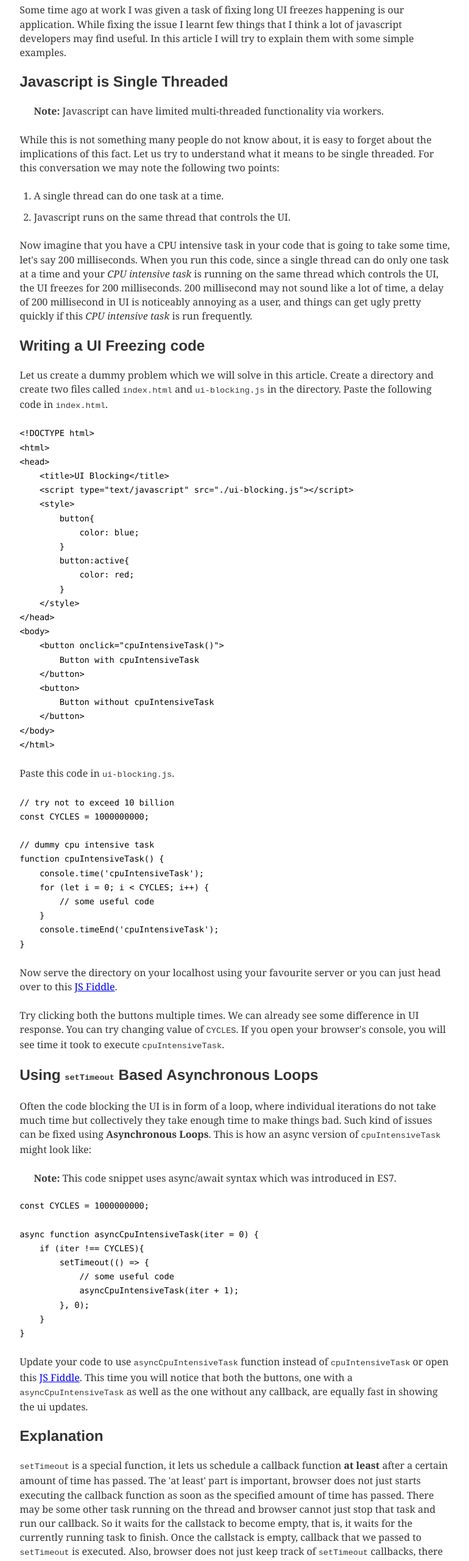
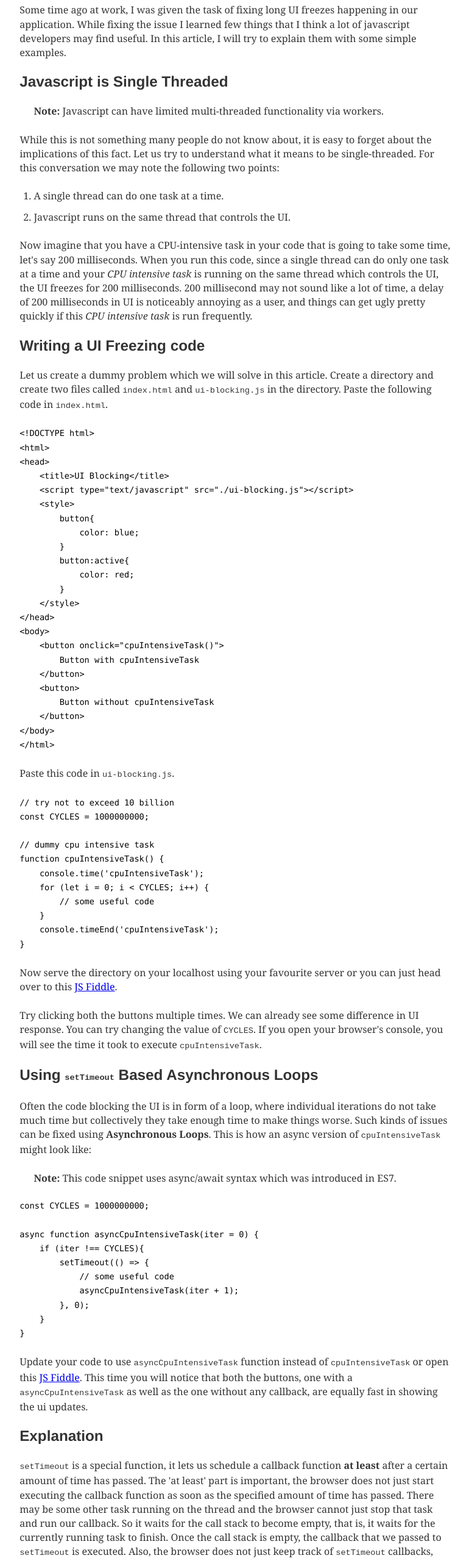
Before and after one commit to jayankmayukh/jayankmayukh.com, a Gatsby site: page /How-to-write-long-loops-in-javascript-that-do-not-block-the-ui/ in a window 1280 px wide. Shown: the part 240-2800 px from the top of the page at 61% size, without its empty margins (254-1024 px from the left). Built offline with nearby package versions, Linux system fonts and the light colour scheme; Gatsby itself is replaced by a stand-in of ours; some packages are replaced by stand-ins of ours; code samples lack their colours.

Commit message:
Fixed Grammer

````diff
--- a/content/blog/How-to-write-long-loops-in-javascript-that-do-not-block-the-ui/index.md
+++ b/content/blog/How-to-write-long-loops-in-javascript-that-do-not-block-the-ui/index.md
@@ -4,24 +4,24 @@ date: "2021-06-12T17:14:58.866Z"
 description: ""
 ---
 
-Some time ago at work I was given a task of fixing long UI freezes happening is our application.
-While fixing the issue I learnt few things that I think a lot of javascript developers may find useful.
-In this article I will try to explain them with some simple examples.
+Some time ago at work, I was given the task of fixing long UI freezes happening in our application.
+While fixing the issue I learned few things that I think a lot of javascript developers may find useful.
+In this article, I will try to explain them with some simple examples.
 
 ## Javascript is Single Threaded
 
 > __Note:__ Javascript can have limited multi-threaded functionality via workers.
 
 While this is not something many people do not know about, it is easy to forget about the implications of this fact.
-Let us try to understand what it means to be single threaded. For this conversation we may note the following two points:
+Let us try to understand what it means to be single-threaded. For this conversation we may note the following two points:
 
 1. A single thread can do one task at a time.
 2. Javascript runs on the same thread that controls the UI.
 
-Now imagine that you have a CPU intensive task in your code that is going to take some time, let's say 200 milliseconds.
+Now imagine that you have a CPU-intensive task in your code that is going to take some time, let's say 200 milliseconds.
 When you run this code, since a single thread can do only one task at a time and your _CPU intensive task_ is running on
 the same thread which controls the UI, the UI freezes for 200 milliseconds. 200 millisecond may not sound like a lot of
-time, a delay of 200 millisecond in UI is noticeably annoying as a user, and things can get ugly pretty quickly if this
+time, a delay of 200 milliseconds in UI is noticeably annoying as a user, and things can get ugly pretty quickly if this
 _CPU intensive task_ is run frequently.
 
 ## Writing a UI Freezing code
@@ -32,24 +32,24 @@ Let us create a dummy problem which we will solve in this article. Create a dire
 <!DOCTYPE html>
 <html>
 <head>
-	<title>UI Blocking</title>
-	<script type="text/javascript" src="./ui-blocking.js"></script>
-	<style>
-		button{
-			color: blue;
-		}
-		button:active{
-			color: red;
-		}
-	</style>
+    <title>UI Blocking</title>
+    <script type="text/javascript" src="./ui-blocking.js"></script>
+    <style>
+        button{
+            color: blue;
+        }
+        button:active{
+            color: red;
+        }
+    </style>
 </head>
 <body>
-	<button onclick="cpuIntensiveTask()">
-		Button with cpuIntensiveTask
-	</button>
-	<button>
-		Button without cpuIntensiveTask
-	</button>
+    <button onclick="cpuIntensiveTask()">
+        Button with cpuIntensiveTask
+    </button>
+    <button>
+        Button without cpuIntensiveTask
+    </button>
 </body>
 </html>
 ```
@@ -71,12 +71,11 @@ Now serve the directory on your localhost using your favourite server or you can
 <a href="https://jsfiddle.net/jayankmayukh/pyqjd4g9/" rel="noopener noreferrer" target="_blank">JS Fiddle</a>.
 
 Try clicking both the buttons multiple times. We can already see some difference in UI response.
-You can try changing value of `CYCLES`. If you open your browser's console, you will see time it took to execute
+You can try changing the value of `CYCLES`. If you open your browser's console, you will see the time it took to execute
 `cpuIntensiveTask`.
 
 ## Using `setTimeout` Based Asynchronous Loops
-Often the code blocking the UI is in form of a loop, where individual iterations do not take much time but collectively
-they take enough time to make things bad. Such kind of issues can be fixed using __Asynchronous Loops__. This is
+Often the code blocking the UI is in form of a loop, where individual iterations do not take much time but collectively they take enough time to make things worse. Such kinds of issues can be fixed using __Asynchronous Loops__. This is
 how an async version of `cpuIntensiveTask` might look like:
 > __Note:__ This code snippet uses async/await syntax which was introduced in ES7.
 ```javascript
@@ -98,28 +97,28 @@ are equally fast in showing the ui updates.
 
 ## Explanation
 `setTimeout` is a special function, it lets us schedule a callback function __at least__ after a certain amount of time has passed.
-The 'at least' part is important, browser does not just starts executing the callback function as soon as the specified amount
-of time has passed. There may be some other task running on the thread and browser cannot just stop that task and run our callback.
-So it waits for the callstack to become empty, that is, it waits for the currently running task to finish. Once the callstack
-is empty, callback that we passed to `setTimeout` is executed. Also, browser does not just keep track of `setTimeout` callbacks,
+The 'at least' part is important, the browser does not just start executing the callback function as soon as the specified amount
+of time has passed. There may be some other task running on the thread and the browser cannot just stop that task and run our callback.
+So it waits for the call stack to become empty, that is, it waits for the currently running task to finish. Once the call stack
+is empty, the callback that we passed to `setTimeout` is executed. Also, the browser does not just keep track of `setTimeout` callbacks,
 there are callbacks to be executed from input events such as clicks, keydown, etc. too. These callbacks from the input event get
 a higher priority than callbacks from `setTimeout`.
 
-In `asyncCpuIntensiveTask` we break each iteration of our loop into its own `setTimeout`. Every time the callstack becomes empty,
-next iteration of our loop is executed. If the user makes some input during execution of an iteration of our loop, callback for
-this input event is put into the queue of callbacks to be executed. When call stack becomes empty, the callbacks from input event
-are executed first before our loop's next iteration, since callback from input have higher priority than a setTimeout. This way,
+In `asyncCpuIntensiveTask` we break each iteration of our loop into its own `setTimeout`. Every time the call stack becomes empty,
+the next iteration of our loop is executed. If the user makes some input during the execution of an iteration of our loop, the callback for
+this input event is put into the queue of callbacks to be executed. When the call stack becomes empty, the callbacks from the input event
+are executed first before our loop's next iteration, since callback from input has higher priority than a setTimeout. This way,
 the maximum time user needs to wait for the response to their action is reduced to the time taken by an individual iteration of
 our loop.
 
 ## Conclusion
 Using `setTimeout` to break long loops can often fix problems of sluggish UI caused by long executing loops. A drawback of this
-method is that it takes much longer to execute the loop completely, since lot of other code is executed between each iteration.
-Another drawback is that sometimes it can complicate the implementaion with confusing async loops. An alternative to this method
+method is that it takes much longer to execute the loop completely since a lot of other code is executed between each iteration.
+Another drawback is that sometimes it can complicate the implementation with confusing async loops. An alternative to this method
 is to use web workers, I will write about it in a future post.
 
 If you found this article interesting, you might want to read the following too:
 - <a href="https://developer.mozilla.org/en-US/docs/Web/JavaScript/EventLoop" rel="noopener noreferrer" target="_blank">Concurrency model and the event loop</a>
 - <a href="https://jakearchibald.com/2015/tasks-microtasks-queues-and-schedules/" rel="noopener noreferrer" target="_blank">Tasks, microtasks, queues and schedules</a>
 
-A lot what I have written here was learnt from these articles.
+A lot of what I have written here was learned from these articles.
````
